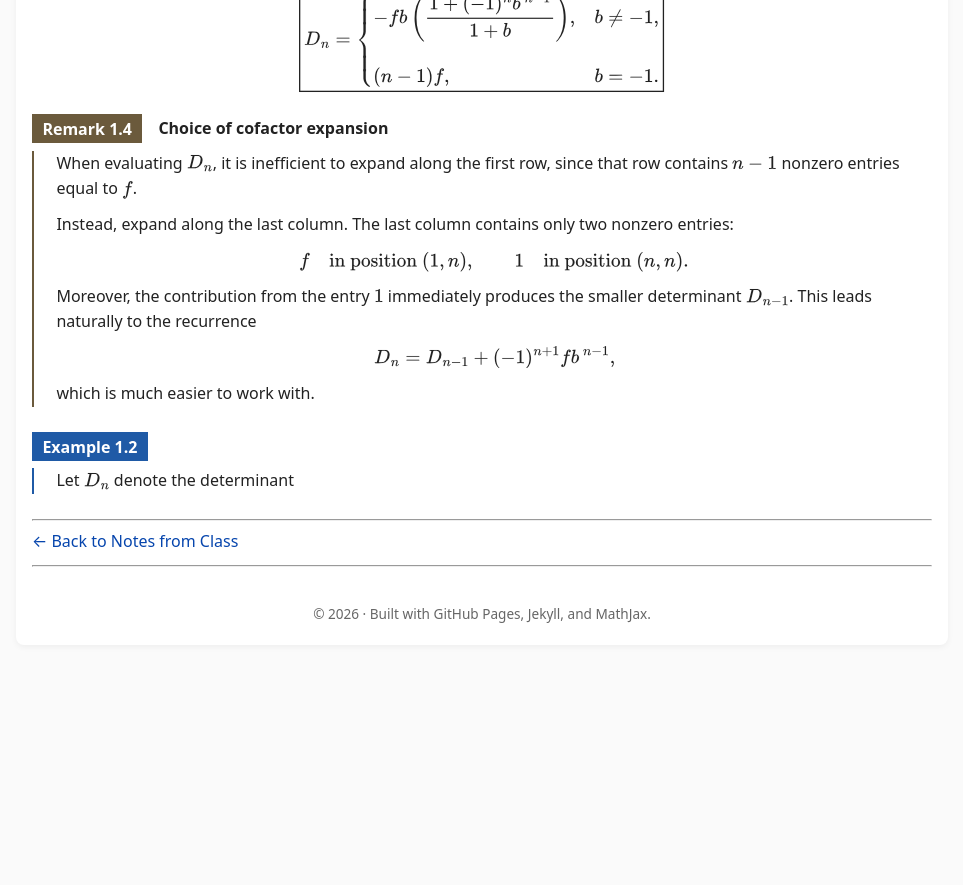
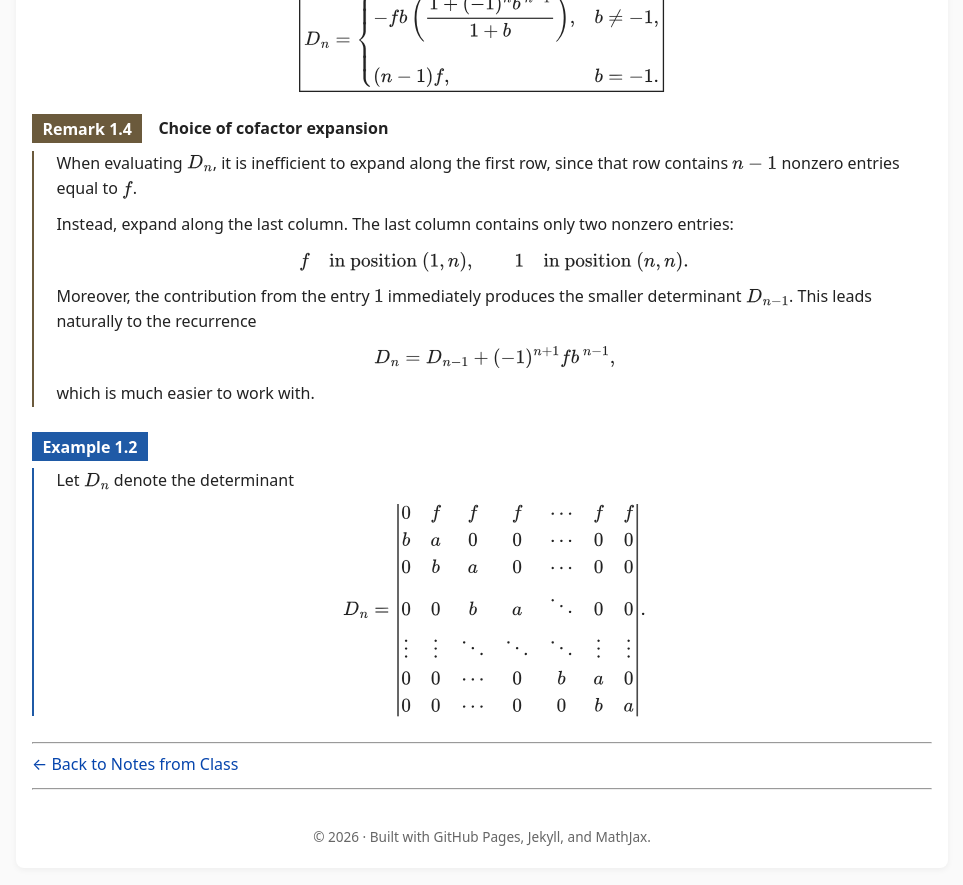
Before and after one commit to SaleemKamaludin/SaleemKamaludin.github.io, a Jekyll site: the page built from courses/math-2276/notes-from-class/lecture-2/index.md, in a window 1280 px wide and 900 px high, scrolled down 10863 px. Shown: the top 885 px of the window, without its empty margins (158-1121 px from the left). Built offline with Jekyll 4.4.1, drawn with Linux system fonts in a browser that asks for light colours; before the commit the page ends 11540 px from its top, so only the background shows below that.

Commit message:
Add determinant to Example 1.2

```diff
--- a/courses/math-2276/notes-from-class/lecture-2/index.md
+++ b/courses/math-2276/notes-from-class/lecture-2/index.md
@@ -1653,6 +1653,23 @@ D_n=
       Let \(D_n\) denote the determinant
     </p>
 
+
+    <div id="example-determinant-new-matrix" class="display-math">
+
+    \[
+    D_n=
+    \begin{vmatrix}
+    0 & f & f & f & \cdots & f & f\\
+    b & a & 0 & 0 & \cdots & 0 & 0\\
+    0 & b & a & 0 & \cdots & 0 & 0\\
+    0 & 0 & b & a & \ddots & 0 & 0\\
+    \vdots & \vdots & \ddots & \ddots & \ddots & \vdots & \vdots\\
+    0 & 0 & \cdots & 0 & b & a & 0\\
+    0 & 0 & \cdots & 0 & 0 & b & a
+    \end{vmatrix}.
+    \]
+
+    </div>
   </div>
 
 </div>
```
